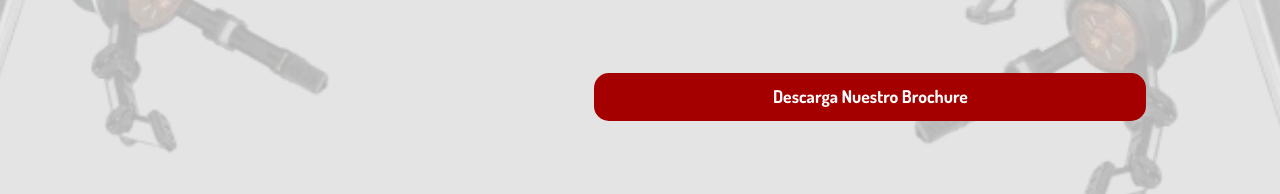
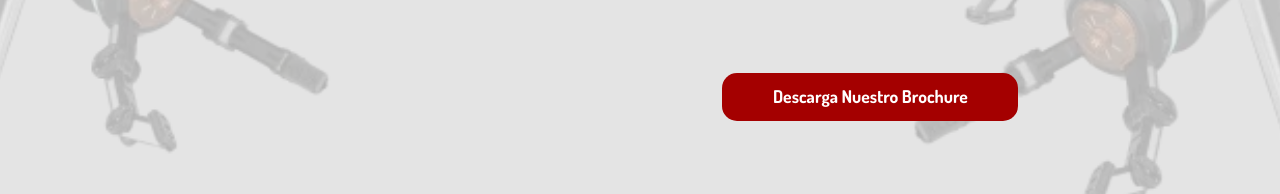
Before and after one commit to eilynginoe/nexus, an Astro site: page /contacto in a window 1280 px wide. Shown: the part 410-604 px from the top of the page. Built offline with nearby package versions, Linux system fonts and the light colour scheme; Astro itself is replaced by a stand-in of ours.

Commit message:
se modifico tamaño del boton

```diff
--- a/src/components/casosdeestudio.astro
+++ b/src/components/casosdeestudio.astro
@@ -95,6 +95,7 @@
 <style>
     .container-exito {
         width: 100%;
+        height: auto;
         background-color: white;
         padding: 3rem 5px 3rem 5px;
         box-sizing: border-box;
@@ -105,7 +106,6 @@
     }
 
     .container-content {
-        height: auto;
         width: 90%;
         display: flex;
         flex-direction: column;
--- a/src/components/heroextrabuttom.astro
+++ b/src/components/heroextrabuttom.astro
@@ -55,6 +55,10 @@ const { buttonText, buttonLink } = Astro.props;
     }
 
     @media (min-width: 900px) {
+        .hero-btn {
+        width: 20vw;
+
+    }
         .espacio{
         width: 18vw;
     }
```
